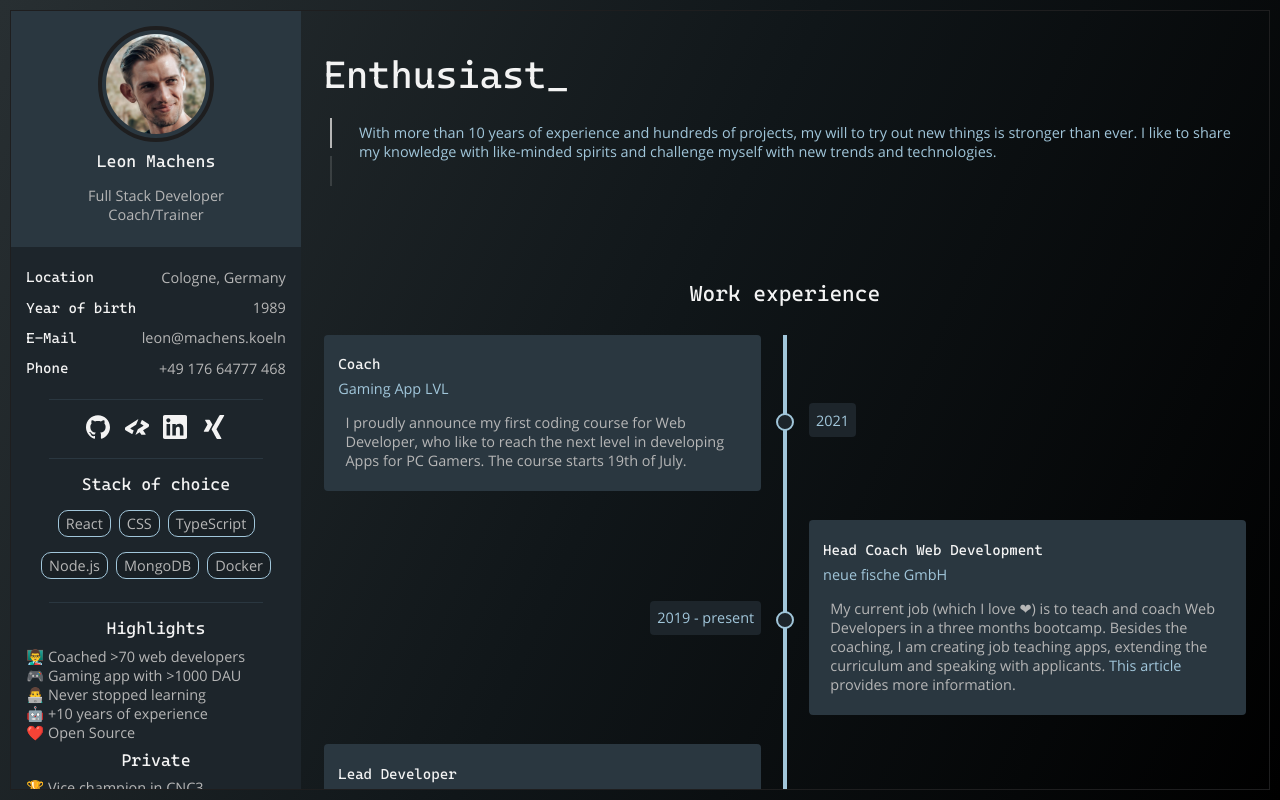
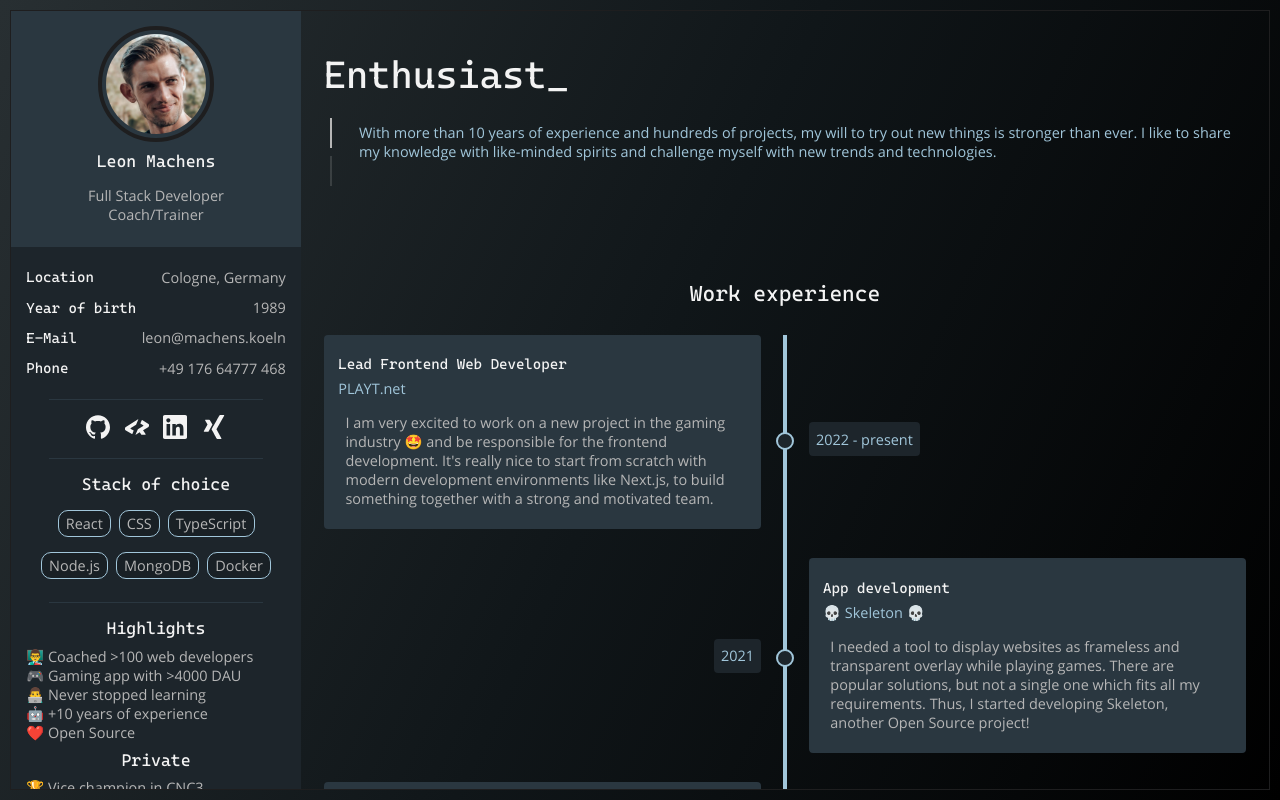
Before and after one commit to lmachens/cv, a Next.js app: page / in a window 1280 px wide. Built offline with nearby package versions, Linux system fonts and the light colour scheme.

Commit message:
📝 Update experience

```diff
--- a/components/aside.js
+++ b/components/aside.js
@@ -128,8 +128,8 @@ function Aside() {
         <section>
           <h3>Highlights</h3>
           <ul>
-            <li>👨‍🏫 Coached &gt;70 web developers</li>
-            <li>🎮 Gaming app with &gt;1000 DAU</li>
+            <li>👨‍🏫 Coached &gt;100 web developers</li>
+            <li>🎮 Gaming app with &gt;4000 DAU</li>
             <li>👨‍💻 Never stopped learning</li>
             <li>🤖 +10 years of experience</li>
             <li>
--- a/components/data.js
+++ b/components/data.js
@@ -1,10 +1,73 @@
 export const experience = [
   {
+    range: "2022 - present",
+    title: "Lead Frontend Web Developer",
+    subtitle: (
+      <a href="https://playt.net/" target="_blank" rel="noreferrer">
+        PLAYT.net
+      </a>
+    ),
+    text: (
+      <>
+        I am very excited to work on a new project in the gaming industry 🤩 and
+        be responsible for the frontend development. It&apos;s really nice to
+        start from scratch with modern development environments like Next.js, to
+        build something together with a strong and motivated team.
+      </>
+    ),
+  },
+  {
     range: "2021",
-    title: "Coach",
+    title: "App development",
+    subtitle: (
+      <a
+        href="https://github.com/lmachens/skeleton"
+        target="_blank"
+        rel="noreferrer"
+      >
+        💀 Skeleton 💀
+      </a>
+    ),
+    text: (
+      <>
+        I needed a tool to display websites as frameless and transparent overlay
+        while playing games. There are popular solutions, but not a single one
+        which fits all my requirements. Thus, I started developing Skeleton,
+        another Open Source project!
+      </>
+    ),
+  },
+  {
+    range: "2022",
+    title: "App development",
+    subtitle: (
+      <a href="https://aeternum-map.gg/" target="_blank" rel="noreferrer">
+        Aeternum Map 📌
+      </a>
+    ),
+    text: (
+      <>
+        I was excited to develop something for New World, an MMORPG game
+        developed by Amazon Game Studios. The result is Aeternum Map, an
+        interactive map with live-tracking, routes and much more. This is my
+        most popular Open Source project so far (see{" "}
+        <a
+          href="https://github.com/lmachens/aeternum-map"
+          target="_blank"
+          rel="noreferrer"
+        >
+          GitHub
+        </a>
+        ).
+      </>
+    ),
+  },
+  {
+    range: "2021",
+    title: "App development",
     subtitle: (
       <a href="https://machens.dev/" target="_blank" rel="noreferrer">
-        Gaming App LVL
+        Gaming App LVL 🎮
       </a>
     ),
     text: (
@@ -16,7 +79,7 @@ export const experience = [
     ),
   },
   {
-    range: "2019 - present",
+    range: "2019 - 2021",
     title: "Head Coach Web Development",
     subtitle: (
       <a href="https://neuefische.de" target="_blank" rel="noreferrer">
@@ -25,9 +88,9 @@ export const experience = [
     ),
     text: (
       <>
-        My current job (which I love ❤) is to teach and coach Web Developers in
-        a three months bootcamp. Besides the coaching, I am creating job
-        teaching apps, extending the curriculum and speaking with applicants.{" "}
+        My current job was to teach and coach Web Developers in a three months
+        bootcamp. Besides the coaching, I am creating job teaching apps,
+        extending the curriculum and speaking with applicants.{" "}
         <a
           href="https://www.neuefische.de/magazin/javascript-lernen-im-team-statt-allein"
           target="_blank"
@@ -35,7 +98,9 @@ export const experience = [
         >
           This article
         </a>{" "}
-        provides more information.
+        provides more information. In this time, I was so happy ❤ to work with
+        many motivated people, but sadly, the company goals and quality changed
+        over the years.
       </>
     ),
   },
```
